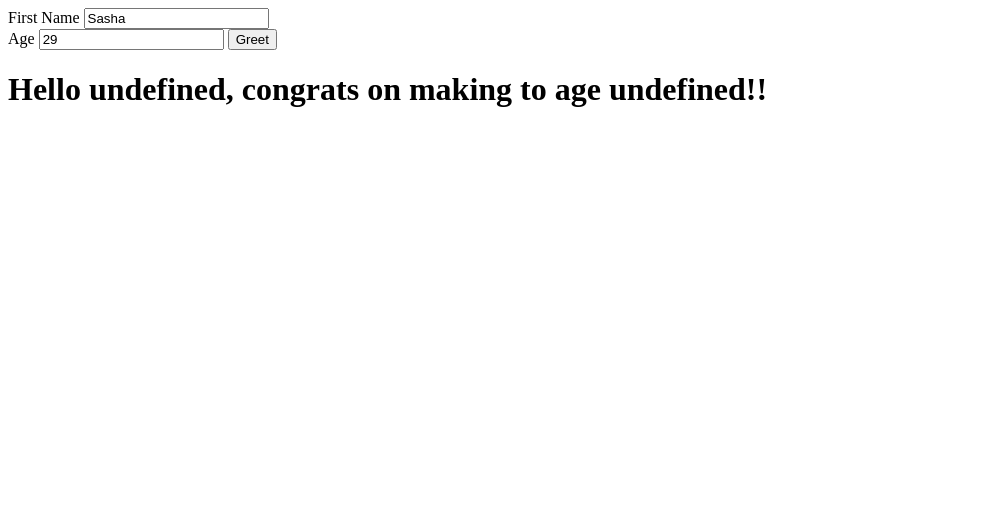
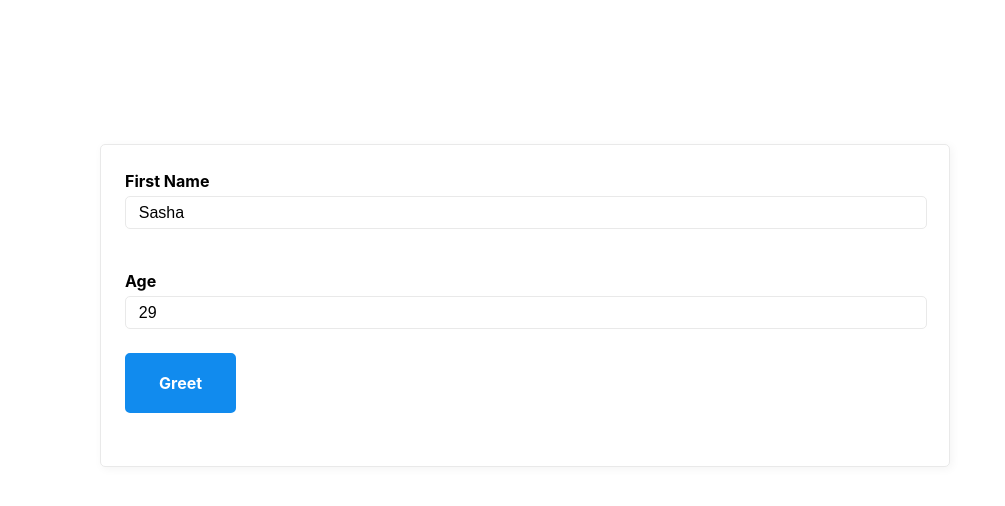
Before and after one commit to Valkiechu/workbook-2, a plain HTML site: page exercises/hello_world_website/greet_websit/index.html in a window 1280 px wide. Shown: the whole page, without its empty margins (0-1005 px from the left). Drawn offline with nearby package versions, Linux system fonts and the light colour scheme.

Commit message:
added items

```diff
--- a/exercises/hello_world_website/greet_websit/index.html
+++ b/exercises/hello_world_website/greet_websit/index.html
@@ -5,22 +5,27 @@
     <meta http-equiv="X-UA-Compatible" content="IE=edge" />
     <meta name="viewport" content="width=device-width, initial-scale=1.0" />
     <title>Greet Website</title>
+    <link rel="stylesheet" href="https://unpkg.com/mvp.css@1.12/mvp.css">
   </head>
   <body>
     <header></header>
     <main>
       <form action="">
         <label for="firstName">First Name</label>
-        <input type="text" name="firstName" id="firstName" value="Sasha"/>
+        <input type="text" name="firstName" id="firstName" value="Sasha" />
         <br />
         <label for="age">Age</label>
-        <input type="text" name="age" id="age" value="29"/>
-        <button>Greet</button>
+        <input type="text" name="age" id="age" value="29" />
+        <button type="button" onclick="greet();">Greet</button>
         <h1 id="greetingMessage"></h1>
       </form>
     </main>
     <footer></footer>
     <script>
+    "use strict";
+
+    function greet() {
+
      //get your html elements into variables
       const firstNameElement = document.getElementById("firstName");
       const ageElement = document.getElementById("age");
@@ -28,14 +33,16 @@
       //element = object regular = string
 
       //get values out of the form inputs
-        const firstName = firstNameElement.vaule;
-        const age = ageElement.vaule;
+      const firstName = firstNameElement.value;
+      const age = ageElement.value;
       //create the message
       //"Hello Sasha. Congrats on making it to the age 29."
-        const message = ` Hello ${firstName}, congrats on making to age ${age}!!`
+      const message = ` Hello ${firstName}, congrats on making to age ${age}!!`;
       //display the message
       greetingElement.innerHTML = message;
 
+
+        }
 
 
     </script>
```
Lines whose indentation alone changed are shown as unchanged.
